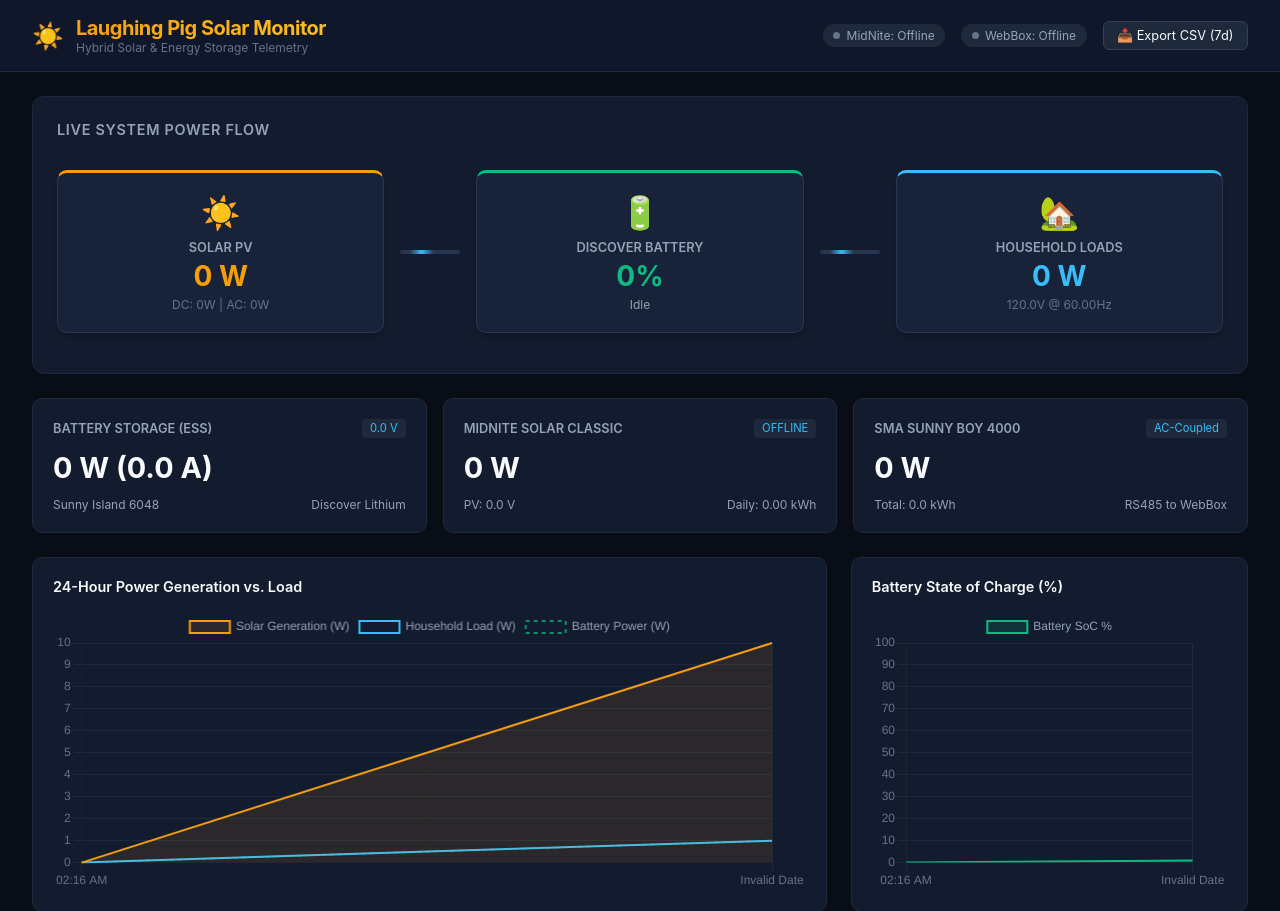
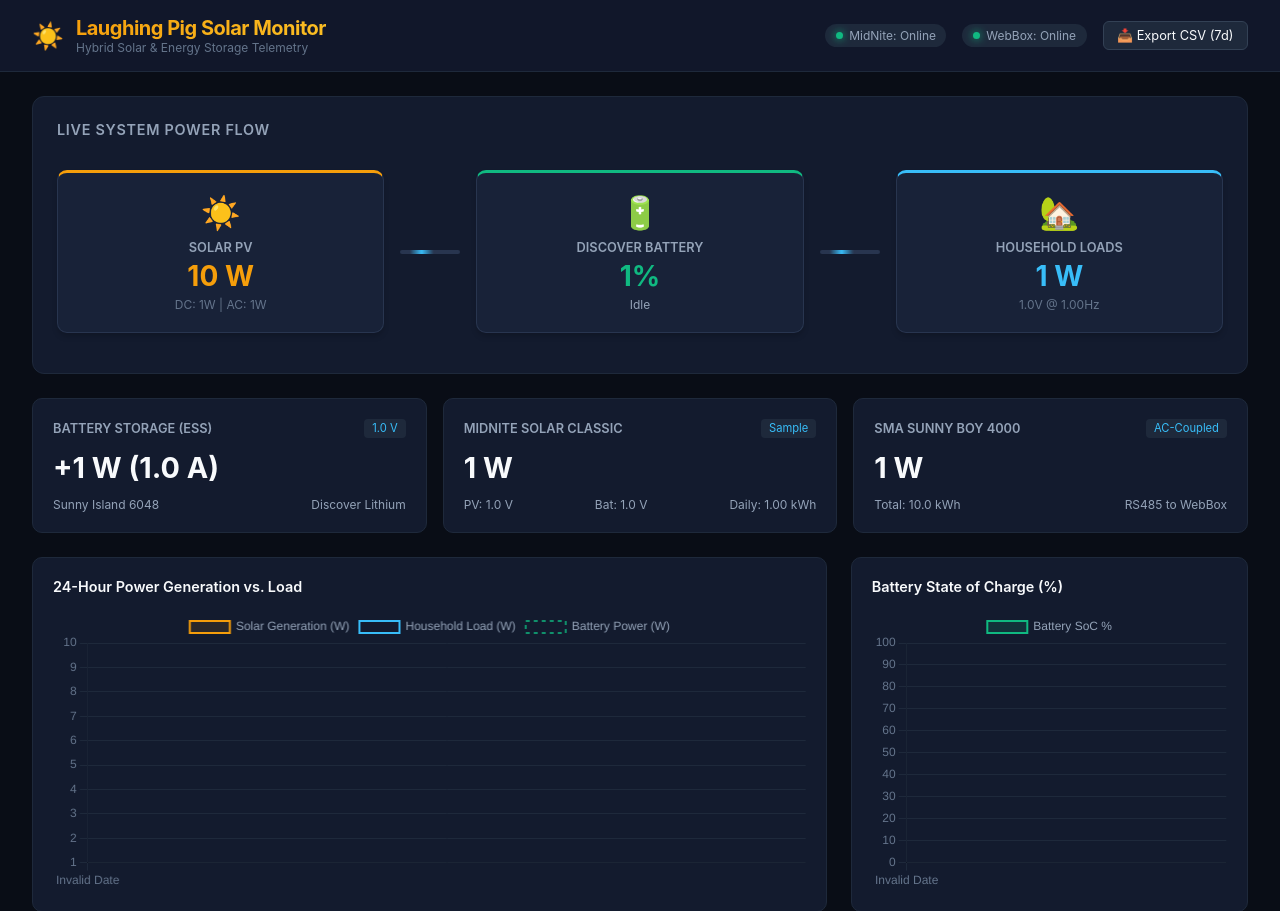
Before and after one commit to lourusso/laughing-pig-solar-monitor, a FastAPI app: page / in a window 1280 px wide. Shown: the top 911 px of the page. Run offline with FastAPI, Linux system fonts and the light colour scheme; tables that the repository leaves empty hold one stand-in row (values such as "Sample post").

Commit message:
Display MidNite Classic reported battery voltage in MidNite card

```diff
--- a/src/main.py
+++ b/src/main.py
@@ -99,6 +99,7 @@ class SolarMonitorService:
             pv_dc_volts=float(classic_data.get("pv_voltage", 0.0)),
             pv_dc_amps=float(classic_data.get("pv_current", 0.0)),
             pv_dc_daily_kwh=float(classic_data.get("energy_today_kwh", 0.0)),
+            classic_bat_volts=float(classic_data.get("battery_voltage", 0.0)),
             charge_stage=str(classic_data.get("charge_stage", "RESTING")),
 
             pv_ac_power_watts=pv_ac,
--- a/src/mqtt/publisher.py
+++ b/src/mqtt/publisher.py
@@ -74,6 +74,7 @@ class MQTTPublisher:
             sub_topics = {
                 "solar/total_power": snapshot.total_pv_power_watts,
                 "solar/dc_power": snapshot.pv_dc_power_watts,
+                "solar/classic_bat_volts": snapshot.classic_bat_volts,
                 "solar/ac_power": snapshot.pv_ac_power_watts,
                 "battery/soc": snapshot.battery_soc,
                 "battery/volts": snapshot.battery_volts,
--- a/src/web/static/css/style.css
+++ b/src/web/static/css/style.css
@@ -261,6 +261,8 @@ main {
   color: var(--text-muted);
   display: flex;
   justify-content: space-between;
+  gap: 0.5rem;
+  flex-wrap: wrap;
   margin-top: 0.5rem;
 }
 
--- a/src/web/static/js/dashboard.js
+++ b/src/web/static/js/dashboard.js
@@ -58,6 +58,10 @@ async function fetchLiveTelemetry() {
     document.getElementById("midnite-stage").textContent = data.charge_stage || "OFFLINE";
     document.getElementById("midnite-power").textContent = `${dcPv} W`;
     document.getElementById("midnite-pv-v").textContent = `${(data.pv_dc_volts || 0).toFixed(1)} V`;
+    const midniteBatEl = document.getElementById("midnite-bat-v");
+    if (midniteBatEl) {
+      midniteBatEl.textContent = `${(data.classic_bat_volts || 0).toFixed(1)} V`;
+    }
     document.getElementById("midnite-daily").textContent = `${(data.pv_dc_daily_kwh || 0).toFixed(2)} kWh`;
 
     // Sunny Boy Details
--- a/src/web/templates/index.html
+++ b/src/web/templates/index.html
@@ -94,6 +94,7 @@
         <div id="midnite-power" class="stat-main">-- W</div>
         <div class="stat-footer">
           <span>PV: <span id="midnite-pv-v">-- V</span></span>
+          <span>Bat: <span id="midnite-bat-v">-- V</span></span>
           <span>Daily: <span id="midnite-daily">-- kWh</span></span>
         </div>
       </div>
```
Also changed, not shown: src/storage/database.py, src/storage/models.py.
